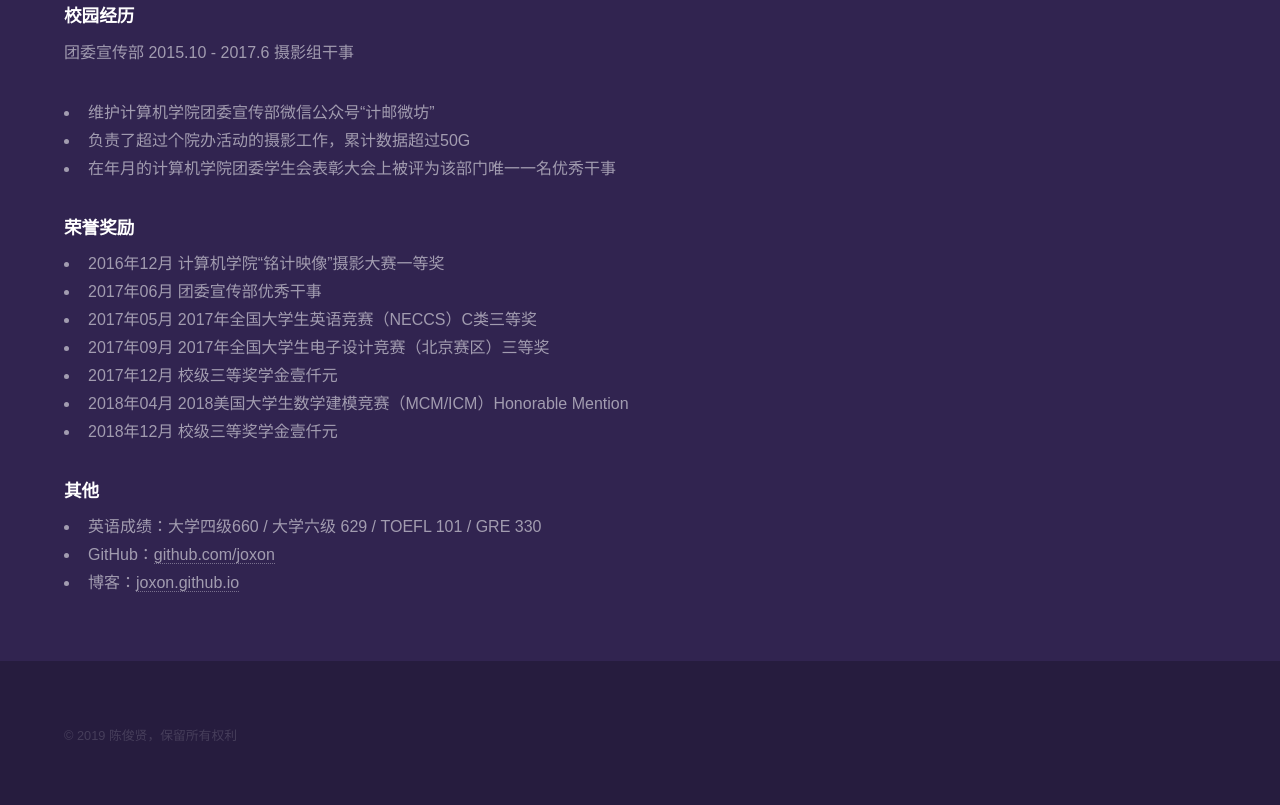
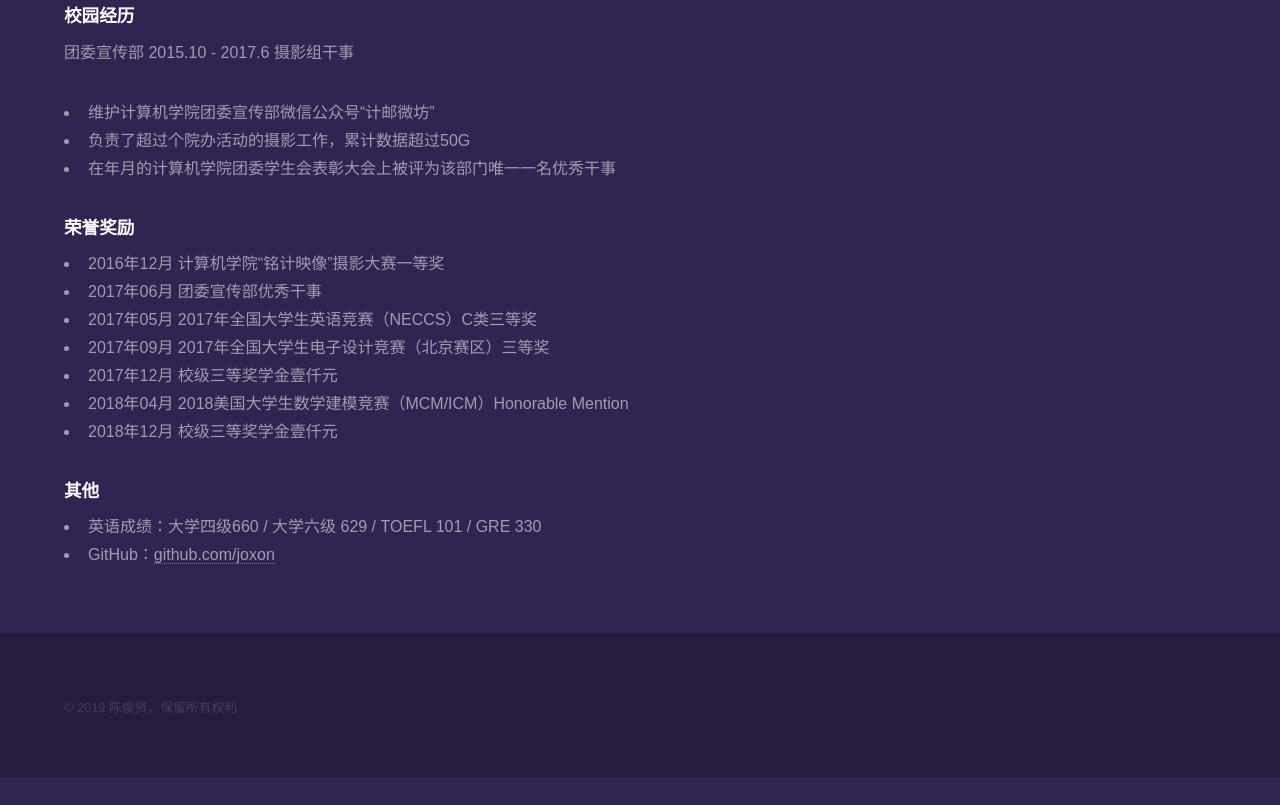
Before and after one commit to Joxon/multimedia-web-design, a plain HTML site: page about.html in a window 1280 px wide. Shown: the part 1674-2479 px from the top of the page. After the commit the page ends 2451 px from the top, so only its background shows below. Drawn offline with Linux system fonts and the light colour scheme.

```diff
--- a/about.html
+++ b/about.html
@@ -124,7 +124,6 @@
 							<ul>
 								<li>英语成绩：大学四级660 / 大学六级 629 / TOEFL 101 / GRE 330</li>
 								<li>GitHub：<a href="https://github.com/joxon/">github.com/joxon</a></li>
-								<li>博客：<a href="https://joxon.github.io/">joxon.github.io</a></li>
 							</ul>
 						</section>
 
```
Also changed, not shown: exp2.html (+1 -0 lines), 1 other file.
